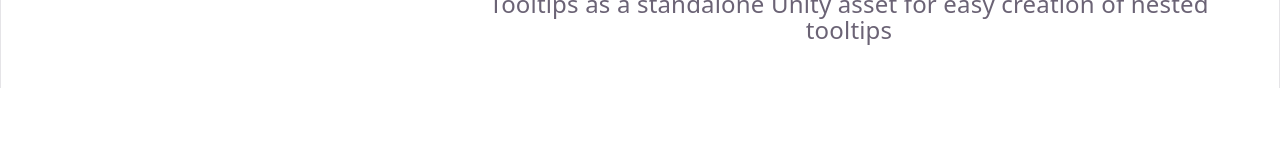
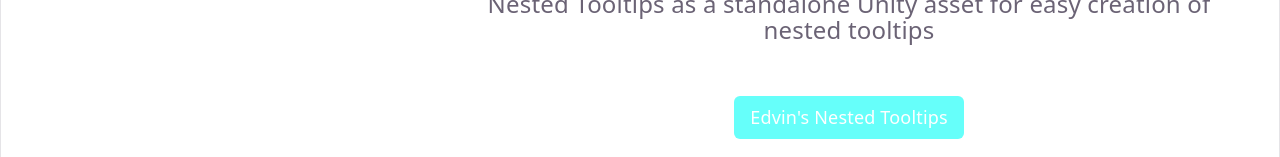
Before and after one commit to Acasez/acasez.github.io, a React (Vite) app: page /portfolio-v2/HighFrontierTutorial in a window 1280 px wide. Shown: the part 2819-2976 px from the top of the page. Before the commit the page ends 2907 px from the top, so only its background shows below. Built offline with nearby package versions, Linux system fonts and the light colour scheme.

Commit message:
Inner portfolio links

```diff
--- a/src/CSS/ProjectLinks.css
+++ b/src/CSS/ProjectLinks.css
@@ -48,6 +48,14 @@
     background: #3367d6;
 }
 
+.project-link.pf {
+    background: #66fffa;
+}
+
+.project-link.web:hover {
+    background: #54d7d2;
+}
+
 .project-link.mail {
     background: #fb55ea;
 }
--- a/src/Subpages/HighFrontierTutorial.tsx
+++ b/src/Subpages/HighFrontierTutorial.tsx
@@ -66,8 +66,14 @@
           altText="Tutorial Info on the hand size limit in the game"
           description="Besides having a tutorial I know I wanted tooltips, ideally layered tooltips like in Paradox Games, which I had coded before. Tooltips are an extremely useful bit of UI design, especially for complex games like this with many keywords. I designed the tooltips to show up on resource displays and UI elements, and set up with a simple Tooltip Trigger script that can be applied to more UI objects in the future. I also designed the tooltips to work on keywords in texts as seen below.
 
-My work here on tooltips later led me to develop Edvins Nested Tooltips as a standalone Unity asset for easy creation of nested tooltips
-"
+          My work here on tooltips later led me to develop Edvin's Nested Tooltips as a standalone Unity asset for easy creation of nested tooltips
+          "
+          portfolioLinks={[
+            {
+              linkTo: "/portfolio-v2/EdvinsNestedTooltips",
+              label: "Edvin's Nested Tooltips",
+            },
+          ]}
         />
       </PortfolioRowFrame>
     </>
--- a/src/components/PortfolioOverviewRow.tsx
+++ b/src/components/PortfolioOverviewRow.tsx
@@ -18,6 +18,7 @@
   itchLink?: string;
   githubLink?: string;
   webpageLinks?: { url: string; label: string }[];
+  portfolioLinks?: { linkTo: string; label: string }[];
   //featuresList?: string[];
 }
 
@@ -34,6 +35,7 @@
   itchLink,
   githubLink,
   webpageLinks = [],
+  portfolioLinks = [],
 }: PortFolioProps) {
   const LINK_CONFIG = [
     { label: "Itch.io", class: "itch" },
@@ -110,6 +112,16 @@
               {label}
             </a>
           ))}
+          {/* Links to other part of portfolio */}
+          {portfolioLinks.map(({ linkTo, label }) => (
+            <Link
+              key={`${linkTo}-${label}`} // Unique key combination
+              to={linkTo}
+              className="project-link pf"
+            >
+              {label}
+            </Link>
+          ))}
         </div>
         <p />
       </div>
```
